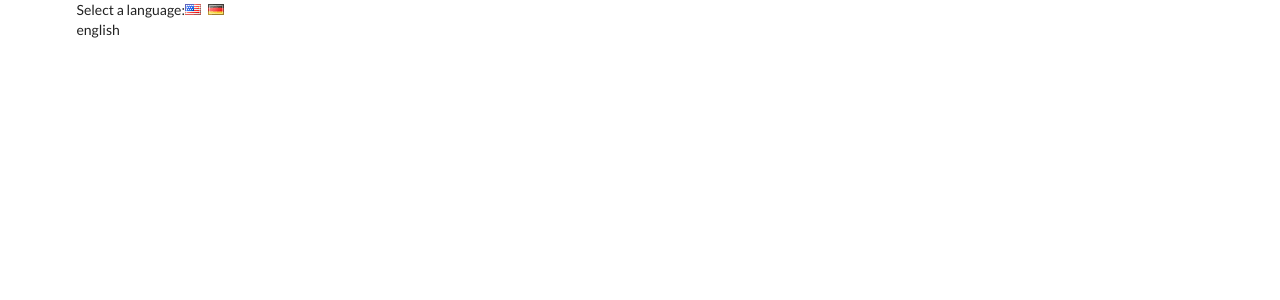
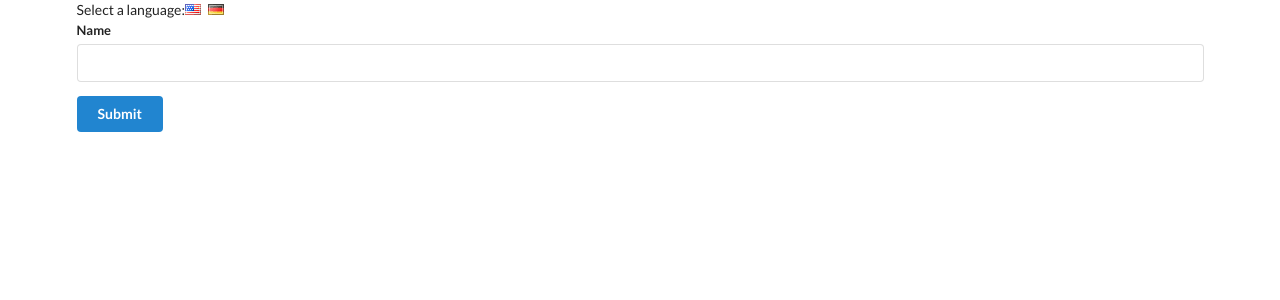
Before and after one commit to bmanek/translate, a React (Create React App) app: page / in a window 1280 px wide. Shown: the top 300 px of the page. Built offline with nearby package versions, Linux system fonts and the light colour scheme.

Commit message:
add stub components and basic setup

```diff
--- a/src/components/App.js
+++ b/src/components/App.js
@@ -1,4 +1,5 @@
 import React from 'react'
+import UserCreate from './UserCreate'
 
 class App extends React.Component {
   state = { language: "english" }
@@ -17,7 +18,7 @@
 
 
       </div>
-      {this.state.language}
+      <UserCreate />
     </div>
   )}
 }
--- /dev/null
+++ b/src/components/Button.js
@@ -0,0 +1,9 @@
+import React from 'react'
+
+class Button extends React.Component {
+  render() {
+    return <button className="ui button primary">Submit</button>
+  }
+}
+
+export default Button
--- /dev/null
+++ b/src/components/Field.js
@@ -0,0 +1,14 @@
+import React from 'react'
+
+class Field extends React.Component {
+  render() {
+    return (
+      <div className="ui field">
+        <label>Name</label>
+        <input />
+      </div>
+    )
+  }
+}
+
+export default Field
--- /dev/null
+++ b/src/components/UserCreate.js
@@ -0,0 +1,14 @@
+import React from 'react'
+import Field from './Field'
+import Button from './Button'
+
+const UserCreate = () => {
+  return(
+    <div className="ui form">
+      <Field />
+      <Button />
+    </div>
+  )
+}
+
+export default UserCreate
```
